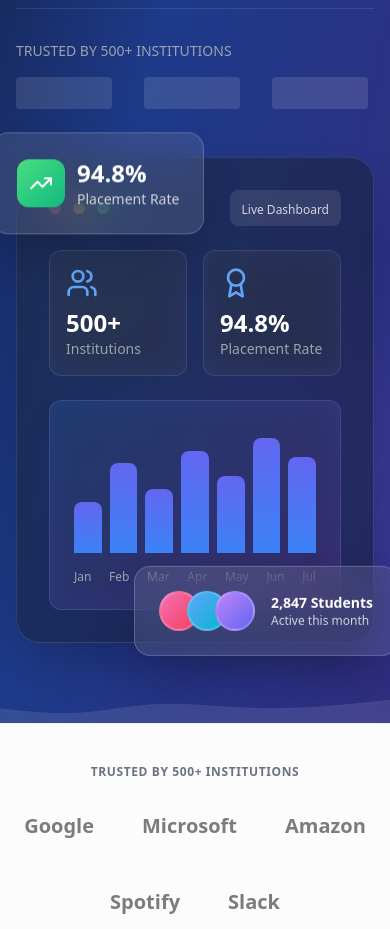
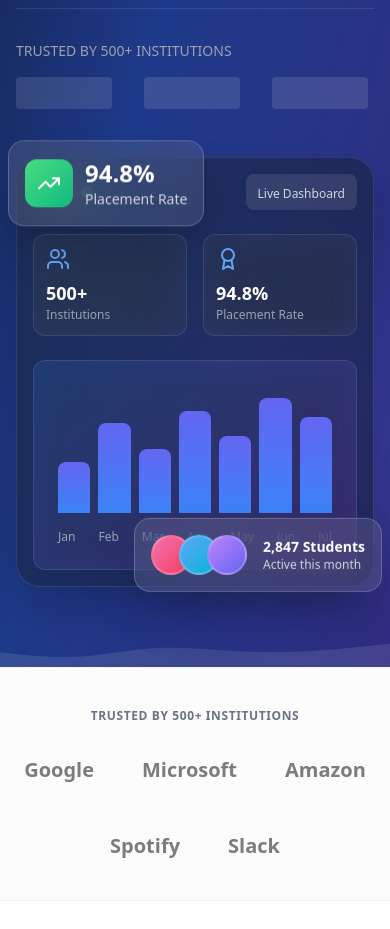
Before and after one commit to Guddu2222/skill_gap-Analizer-and-placement_intelligence, a React (Vite) app in the folder client/: page / in a window 390 px wide. Shown: the part 940-1869 px from the top of the page. Built offline with nearby package versions, Linux system fonts and the light colour scheme.

Commit message:
hero section update for responsive design

```diff
--- a/client/src/components/HeroSection.jsx
+++ b/client/src/components/HeroSection.jsx
@@ -108,7 +108,7 @@
           {/* Right Content - Dashboard Preview */}
           <div className="relative animate-slideUp delay-200">
             {/* Floating Stats Card */}
-            <div className="absolute -top-6 -left-6 bg-white/10 backdrop-blur-xl border border-white/20 rounded-2xl p-6 shadow-2xl animate-float z-10">
+            <div className="absolute -top-4 -left-2 md:-top-6 md:-left-6 scale-90 md:scale-100 origin-top-left bg-white/10 backdrop-blur-xl border border-white/20 rounded-2xl p-4 md:p-6 shadow-2xl animate-float z-10">
               <div className="flex items-center space-x-3">
                 <div className="w-12 h-12 bg-gradient-to-br from-green-400 to-emerald-500 rounded-xl flex items-center justify-center">
                   <TrendingUp className="w-6 h-6 text-white" />
@@ -121,7 +121,7 @@
             </div>
 
             {/* Main Dashboard Mockup */}
-            <div className="relative bg-gradient-to-br from-slate-800/50 to-slate-900/50 backdrop-blur-xl border border-white/10 rounded-3xl p-8 shadow-2xl">
+            <div className="relative bg-gradient-to-br from-slate-800/50 to-slate-900/50 backdrop-blur-xl border border-white/10 rounded-3xl p-4 sm:p-6 lg:p-8 shadow-2xl">
               {/* Dashboard Header */}
               <div className="flex items-center justify-between mb-6">
                 <div className="flex items-center space-x-3">
@@ -139,10 +139,10 @@
                 {stats.slice(0, 2).map((stat, index) => {
                   const Icon = stat.icon;
                   return (
-                    <div key={index} className="bg-white/5 backdrop-blur-lg rounded-xl p-4 border border-white/10">
-                      <Icon className="w-8 h-8 text-blue-400 mb-2" />
-                      <p className="text-2xl font-bold text-white">{stat.value}</p>
-                      <p className="text-sm text-gray-400">{stat.label}</p>
+                    <div key={index} className="bg-white/5 backdrop-blur-lg rounded-xl p-3 md:p-4 border border-white/10">
+                      <Icon className="w-6 h-6 md:w-8 md:h-8 text-blue-400 mb-2" />
+                      <p className="text-lg md:text-2xl font-bold text-white">{stat.value}</p>
+                      <p className="text-xs md:text-sm text-gray-400">{stat.label}</p>
                     </div>
                   );
                 })}
@@ -175,7 +175,7 @@
             </div>
 
             {/* Floating User Card */}
-            <div className="absolute -bottom-6 -right-6 bg-white/10 backdrop-blur-xl border border-white/20 rounded-2xl p-6 shadow-2xl animate-float delay-1000">
+            <div className="absolute -bottom-4 -right-2 md:-bottom-6 md:-right-6 scale-90 md:scale-100 origin-bottom-right bg-white/10 backdrop-blur-xl border border-white/20 rounded-2xl p-4 md:p-6 shadow-2xl animate-float delay-1000 z-10">
               <div className="flex items-center space-x-4">
                 <div className="flex -space-x-3">
                   <div className="w-10 h-10 bg-gradient-to-br from-pink-400 to-rose-500 rounded-full border-2 border-white/20"></div>
```
